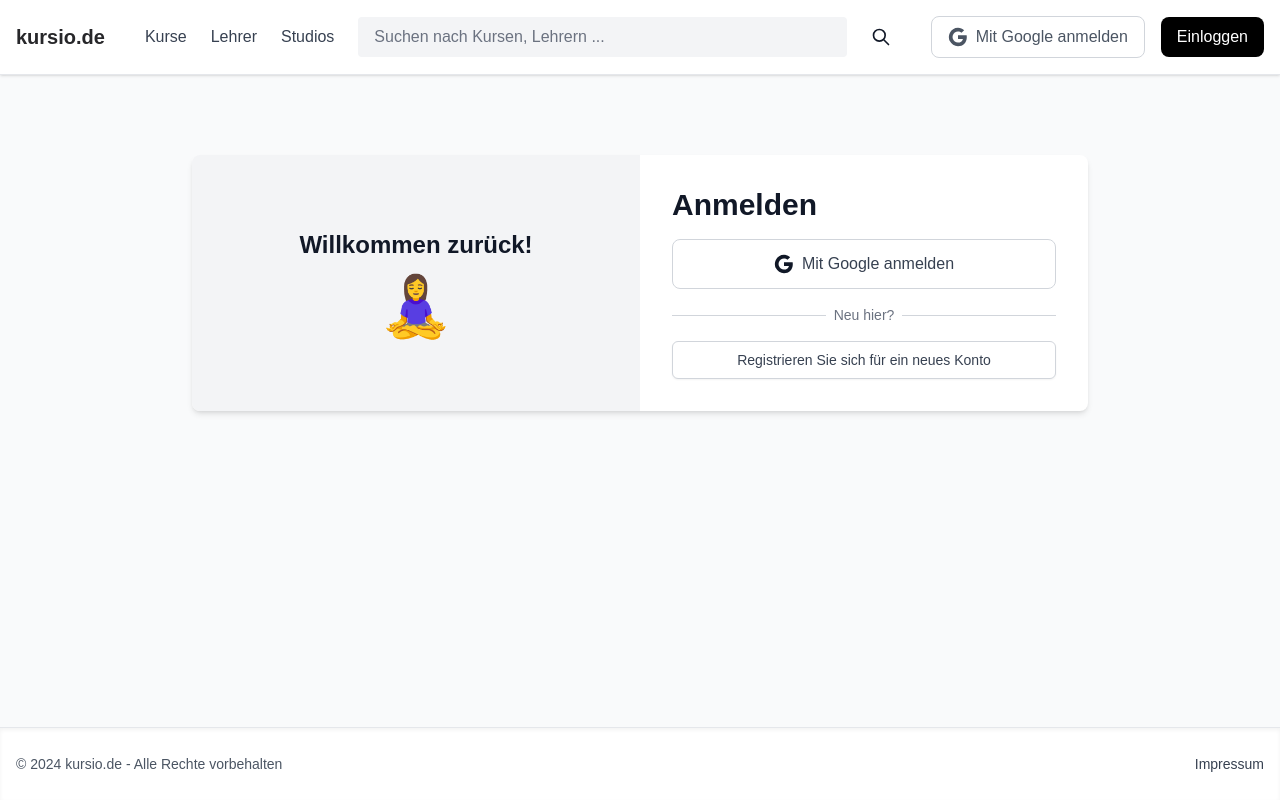
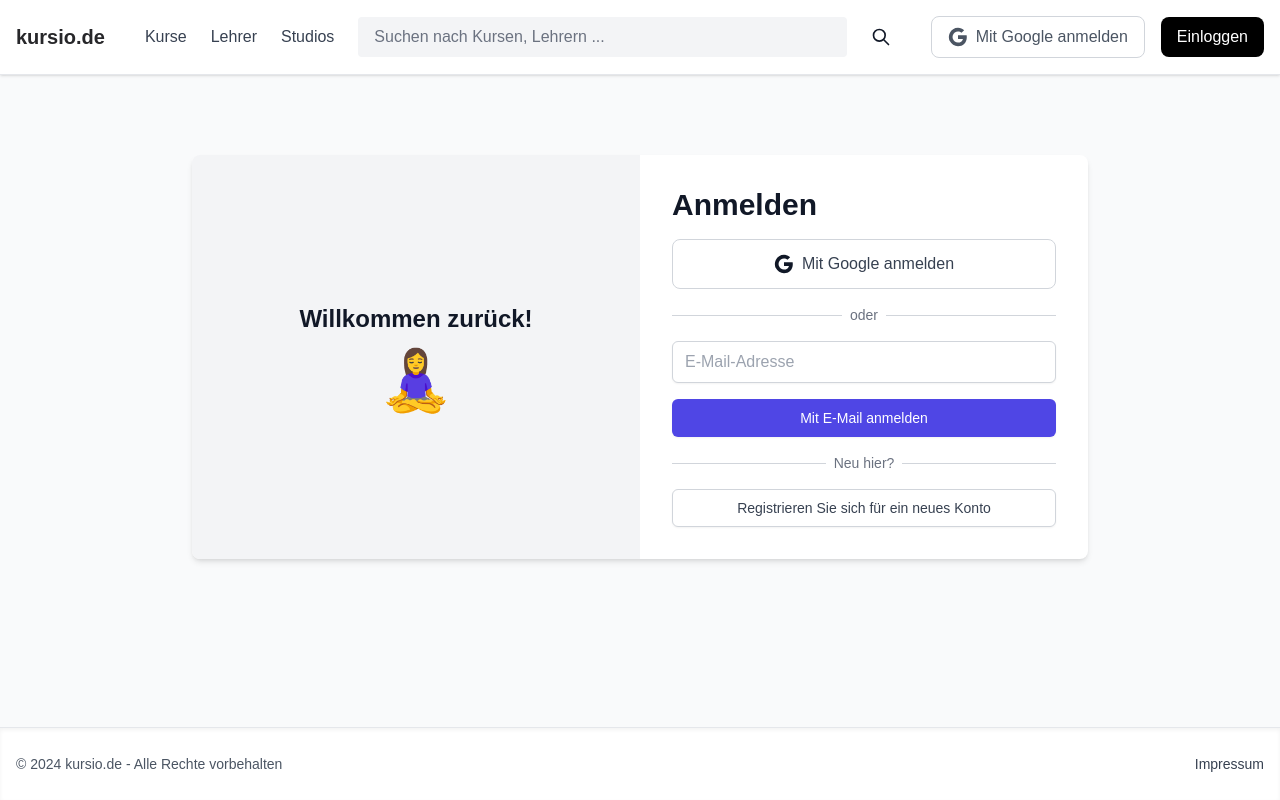
Before and after one commit to benjaminmock/pseo-blog, a Next.js app: page /login in a window 1280 px wide. Built offline with nearby package versions, Linux system fonts and the light colour scheme; no server answers.

Commit message:
login by email

```diff
--- a/src/app/login/page.tsx
+++ b/src/app/login/page.tsx
@@ -9,6 +9,8 @@ export default function LoginPage() {
   const router = useRouter();
   const [error, setError] = useState<string>("");
   const [isLoading, setIsLoading] = useState(false);
+  const [email, setEmail] = useState("");
+  const [emailSent, setEmailSent] = useState(false);
 
   const handleGoogleSignIn = async () => {
     try {
@@ -23,6 +25,50 @@ export default function LoginPage() {
       setIsLoading(false);
     }
   };
+
+  const handleEmailSignIn = async (e: React.FormEvent) => {
+    e.preventDefault();
+    try {
+      setIsLoading(true);
+      setError("");
+      const result = await signIn("email", {
+        email,
+        redirect: false,
+      });
+      if (result?.error) {
+        setError(
+          "Ungültige E-Mail-Adresse. Bitte überprüfen Sie Ihre Eingabe."
+        );
+      } else {
+        setEmailSent(true);
+      }
+    } catch (err) {
+      setError(
+        "Ein Fehler ist aufgetreten. Bitte versuchen Sie es später erneut."
+      );
+    } finally {
+      setIsLoading(false);
+    }
+  };
+
+  if (emailSent) {
+    return (
+      <div className="flex items-center justify-center bg-gray-50 py-12 px-4 sm:px-6 lg:px-8">
+        <div className="max-w-md w-full space-y-8 bg-white p-8 rounded-lg shadow-md">
+          <div className="text-center">
+            <h2 className="text-3xl font-bold text-gray-900 mb-4">
+              E-Mail gesendet!
+            </h2>
+            <p className="text-gray-600">
+              Wir haben Ihnen einen Anmeldelink an Ihre E-Mail-Adresse
+              geschickt. Bitte überprüfen Sie Ihren Posteingang und klicken Sie
+              auf den Link, um sich anzumelden.
+            </p>
+          </div>
+        </div>
+      </div>
+    );
+  }
 
   return (
     <div className="flex items-center justify-center bg-gray-50 py-12 px-4 sm:px-6 lg:px-8">
@@ -68,6 +114,43 @@ export default function LoginPage() {
                 {isLoading ? "Wird angemeldet..." : "Mit Google anmelden"}
               </span>
             </button>
+
+            <div className="relative my-6">
+              <div className="absolute inset-0 flex items-center">
+                <div className="w-full border-t border-gray-300"></div>
+              </div>
+              <div className="relative flex justify-center text-sm">
+                <span className="px-2 bg-white text-gray-500">oder</span>
+              </div>
+            </div>
+
+            <form onSubmit={handleEmailSignIn} className="space-y-4">
+              <div>
+                <label htmlFor="email" className="sr-only">
+                  E-Mail-Adresse
+                </label>
+                <input
+                  id="email"
+                  name="email"
+                  type="email"
+                  autoComplete="email"
+                  required
+                  value={email}
+                  onChange={(e) => setEmail(e.target.value)}
+                  className="w-full px-3 py-2 border border-gray-300 rounded-md shadow-sm placeholder-gray-400 focus:outline-none focus:ring-indigo-500 focus:border-indigo-500"
+                  placeholder="E-Mail-Adresse"
+                  disabled={isLoading}
+                />
+              </div>
+              <button
+                type="submit"
+                disabled={isLoading}
+                className="w-full flex justify-center py-2 px-4 border border-transparent rounded-md shadow-sm text-sm font-medium text-white bg-indigo-600 hover:bg-indigo-700 focus:outline-none focus:ring-2 focus:ring-offset-2 focus:ring-indigo-500"
+              >
+                {isLoading ? "Wird gesendet..." : "Mit E-Mail anmelden"}
+              </button>
+            </form>
+
             <div className="relative my-6">
               <div className="absolute inset-0 flex items-center">
                 <div className="w-full border-t border-gray-300"></div>
--- a/src/auth.ts
+++ b/src/auth.ts
@@ -31,7 +31,14 @@ export const authOptions: AuthOptions = {
       clientSecret: process.env.GOOGLE_CLIENT_SECRET!,
     }),
     EmailProvider({
-      server: process.env.EMAIL_SERVER,
+      server: {
+        host: process.env.EMAIL_SERVER_HOST,
+        port: Number(process.env.EMAIL_SERVER_PORT),
+        auth: {
+          user: process.env.EMAIL_SERVER_USER,
+          pass: process.env.EMAIL_SERVER_PASSWORD,
+        },
+      },
       from: process.env.EMAIL_FROM,
     }),
   ],
```
